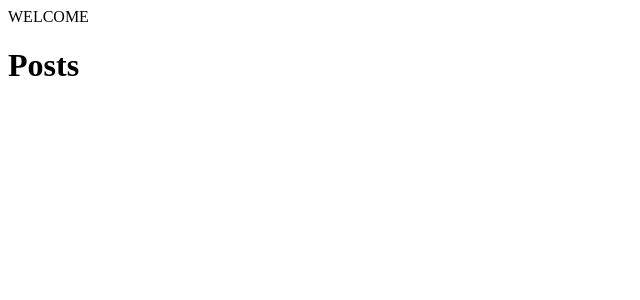
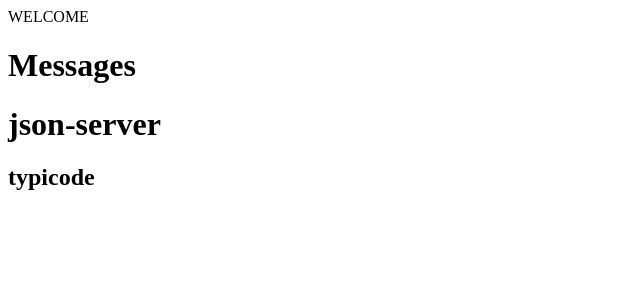
Before and after one commit to kring121/message-board-challenge, a React app: page / in a window 1280 px wide. Shown: the top 300 px of the page, without its empty margins (0-640 px from the left). Built offline with nearby package versions, Linux system fonts and the light colour scheme; data requests are answered from the project's data file.

Commit message:
added: mapstatetoprops, passing messages and rendering them

```diff
--- a/src/components/Messages.js
+++ b/src/components/Messages.js
@@ -1,27 +1,37 @@
 import React, { Fragment, useEffect} from 'react';
+import PropTypes from 'prop-types';
 import { connect } from 'react-redux';
 import { getMessages } from '../actions/messages';
 
-const Messages = ({ getMessages }) => {
+const Messages = ({ getMessages, messages: { messages } }) => {
   useEffect(() => {
     getMessages();
   }, [getMessages]);
 
   return (
-    <h1>Posts</h1>
+    <Fragment>
+      <h1>Messages</h1>
+      {messages.map(message => (
+          <div key={message.id}>
+            <h1>{message.title}</h1>
+            <h2>{message.author}</h2>
+          </div>
+        ))
+      }
+    </Fragment>
   );
 };
 
-// Messages.propTypes = {
-//   getMessages: PropTypes.func.isRequired,
-//   message: PropTypes.object.isRequired
-// };
+Messages.propTypes = {
+  getMessages: PropTypes.func.isRequired,
+  messages: PropTypes.object.isRequired
+};
 
-// const mapStateToProps = state => ({
-//   message: state.post
-// });
+const mapStateToProps = state => ({
+  messages: state.messages
+});
 
 export default connect(
-  null,
+  mapStateToProps,
   { getMessages }
 )(Messages);
```
